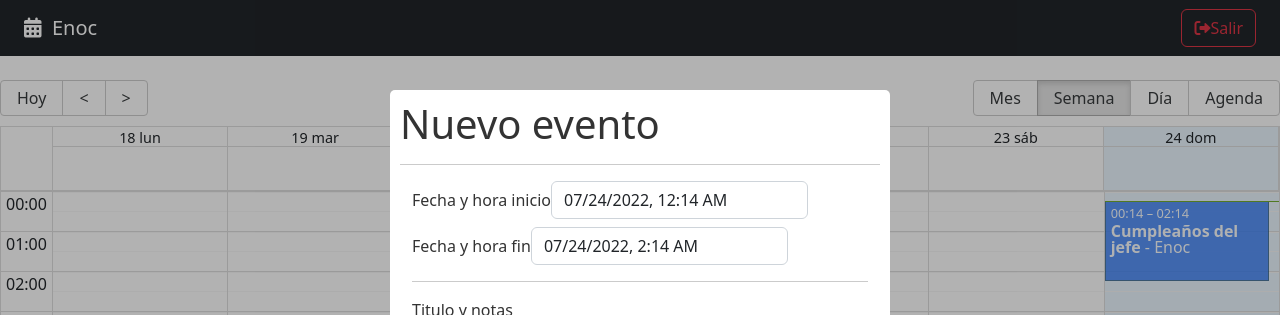
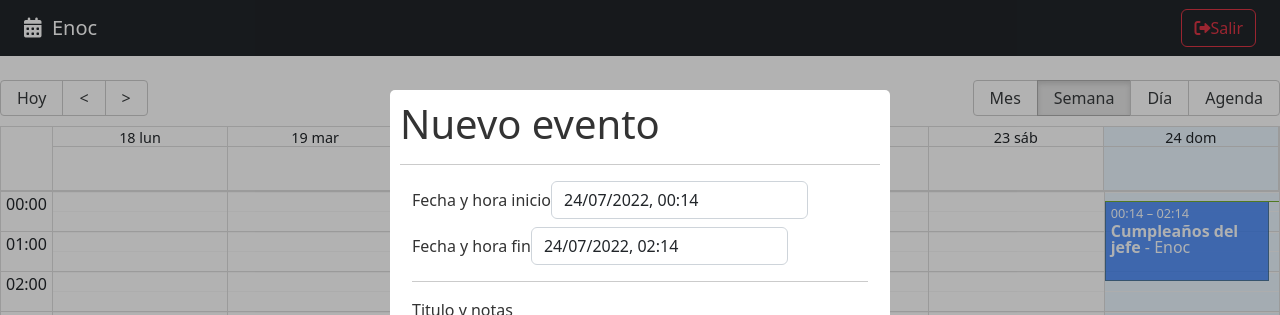
Before and after one commit to EnocCastroVargas/calendar-app, a React (Vite) app: page / in a window 1280 px wide. Shown: the top 315 px of the page. Built offline with nearby package versions, Linux system fonts and the light colour scheme.

Commit message:
Translate datepicker  to spanish

```diff
--- a/src/calendar/components/CalendarModal.jsx
+++ b/src/calendar/components/CalendarModal.jsx
@@ -2,8 +2,11 @@
 import { addHours } from 'date-fns';
 
 import Modal from 'react-modal';
-import DatePicker from 'react-datepicker';
+import DatePicker, { registerLocale } from 'react-datepicker';
 import 'react-datepicker/dist/react-datepicker.css';
+import es from 'date-fns/locale/es';
+
+registerLocale('es', es);
 
 const customStyles = {
     content: {
@@ -68,6 +71,9 @@
                         onChange={ (event) => onDateChanged( event, 'start') }
                         className="form-control"
                         dateFormat="Pp"
+                        showTimeSelect
+                        locale="es"
+                        timeCaption="Hora"
                     />
                 </div>
 
@@ -79,6 +85,9 @@
                         onChange={ (event) => onDateChanged( event, 'end') }
                         className="form-control"
                         dateFormat="Pp"
+                        showTimeSelect
+                        locale="es"
+                        timeCaption="Hora"
                     />
                 </div>
 
```
